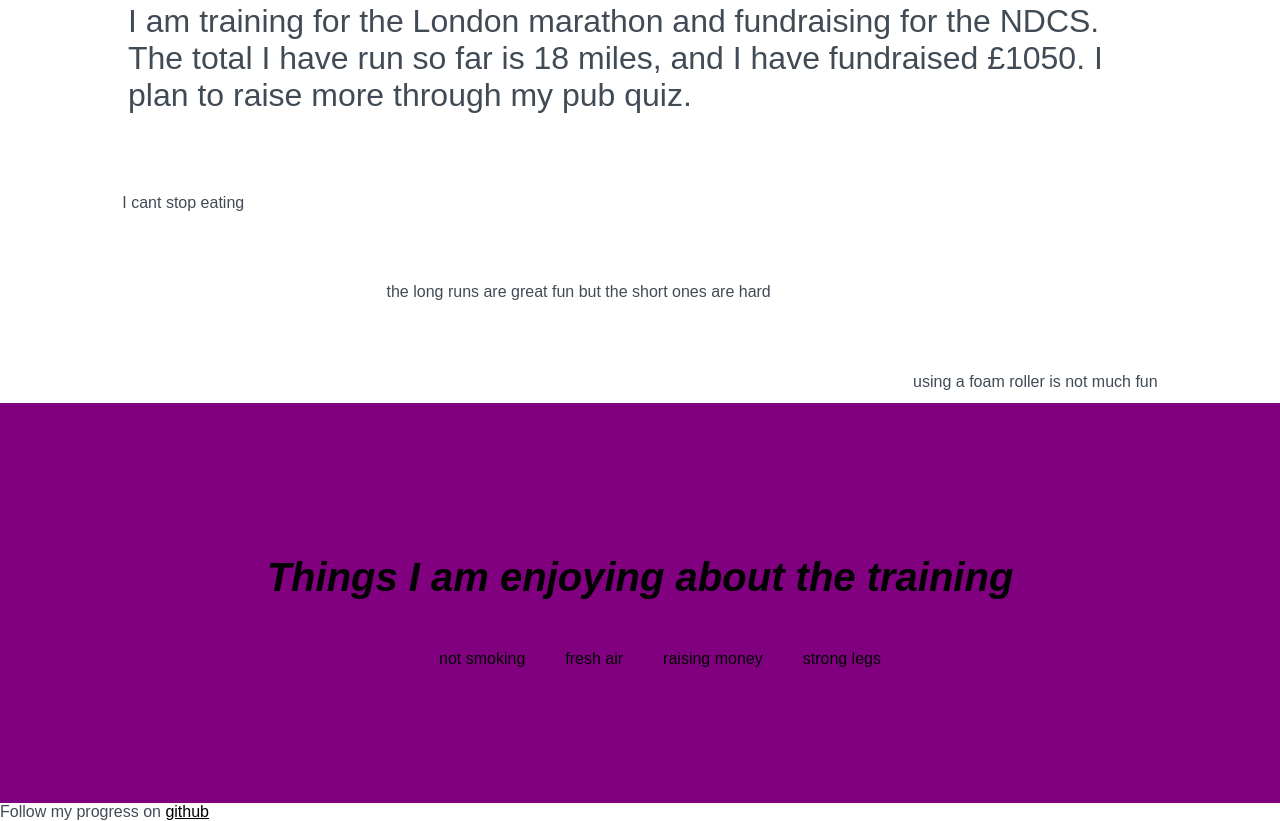
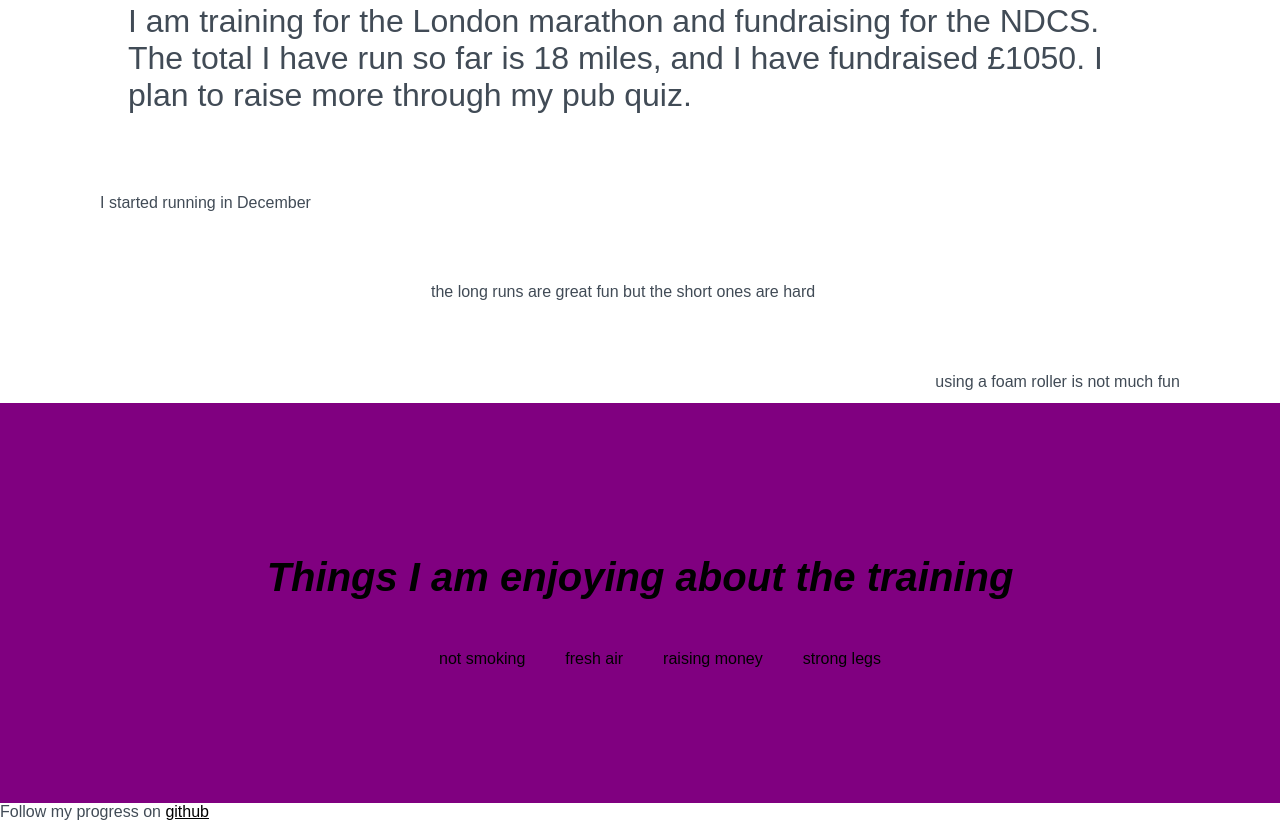
Before and after one commit to carolinechalk/beginners-week-one-master, a plain HTML site: page index.html in a window 1280 px wide. Shown: the part 744-1565 px from the top of the page. Drawn offline with Linux system fonts and the light colour scheme.

Commit message:
Changes list
Added description of when I started running

```diff
--- a/index.html
+++ b/index.html
@@ -17,7 +17,7 @@
     The total I have run so far is 18 miles, and I have fundraised £1050. I plan to raise more through my pub quiz.
     </p>
     <ol>
-      <li>  I cant stop eating </li>
+      <li>  I started running in December </li>
       <li id="lower">  the long runs are great fun but the short ones are hard </li>
       <li id="lowest"> using a foam roller is not much fun </li>
     </ol>
```
